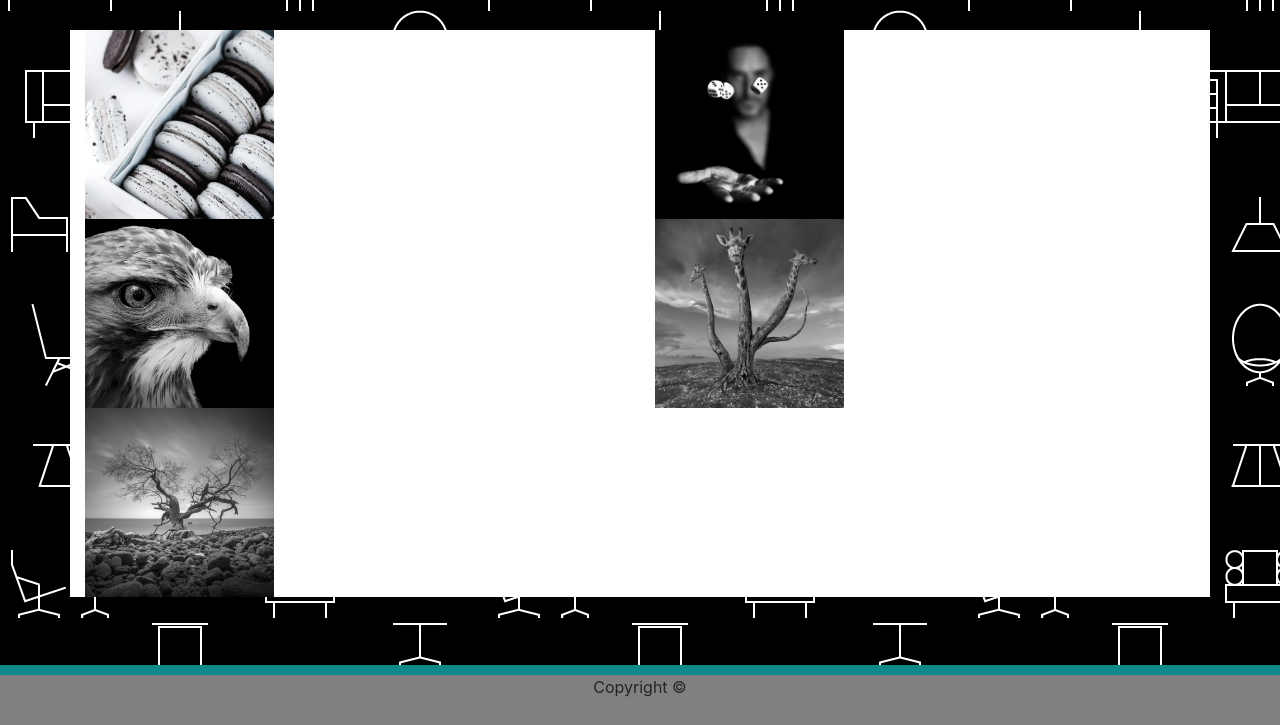
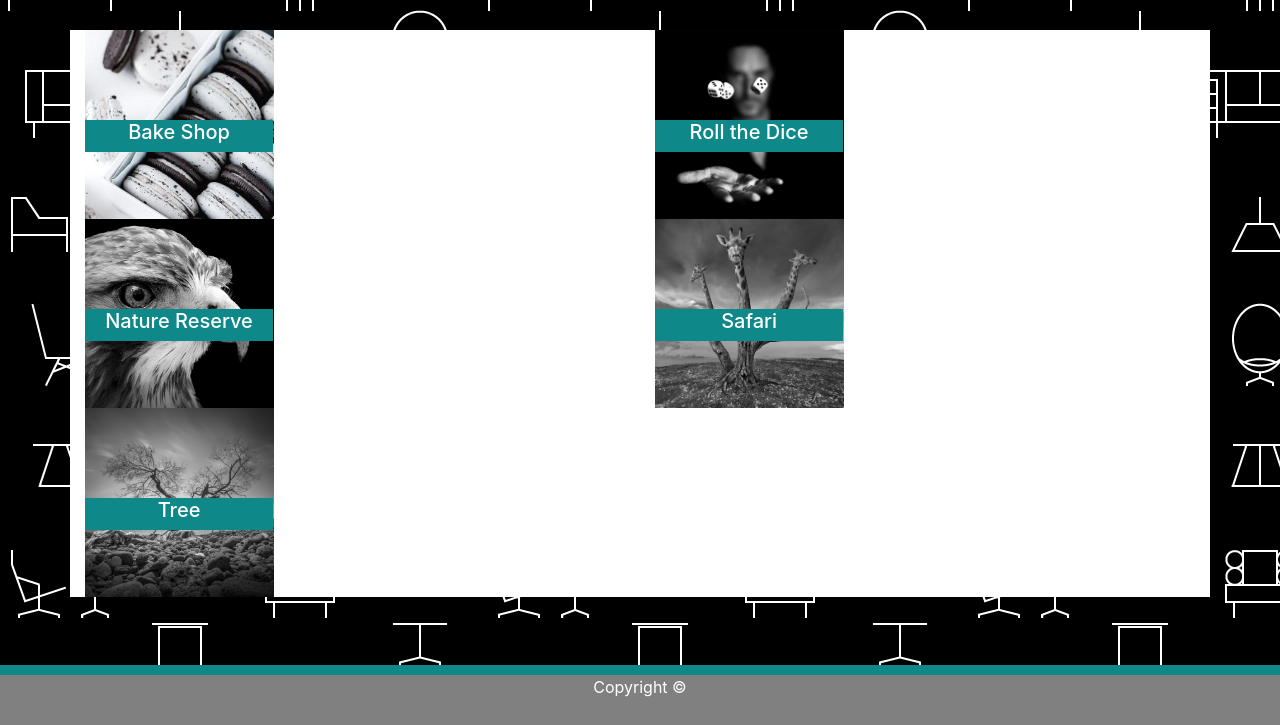
Before and after one commit to elijahlb/Bootstrap-Portfolio, a plain HTML site: page portfolio.html in a window 1280 px wide. Shown: the part 75-800 px from the top of the page. Drawn offline with nearby package versions, Linux system fonts and the light colour scheme.

Commit message:
git@github.com:elijahlb/Bootstrap-Portfolio.git

```diff
--- a/assets/css/index.css
+++ b/assets/css/index.css
@@ -45,8 +45,28 @@ ul.nav li.active a {
     background-color:white;
 }
 
+form {
+    margin:10px;
+}
+
+button {
+   color:rgb(14, 136, 136);
+}
+
+.imagewrapper {
+    position:absolute;
+    z-index:5;
+    margin-top:90px;
+    text-align:center;
+   left:15px;
+   background-color:rgb(14, 136, 136);
+   color:white;
+   width:33%;
+}
+
 footer {
     background-color:gray;
     height:60px;
     border-top:10px solid rgb(14, 136, 136);
+    color:white;
 }
--- a/portfolio.html
+++ b/portfolio.html
@@ -37,23 +37,29 @@
             <div class='row'>
 
                    <div class='col-md-6'>
+                    <div class='imagewrapper'><h5>Bake Shop</h5></div>
                     <img src='assets/images/cookies.jpg' style='width:35%'>
-                   </div>
+                    </div>
+
                    <div class='col-md-6'>
+                        <div class='imagewrapper'><h5>Roll the Dice</h5></div>
                         <img src='assets/images/dice.jpg' style='width:35%'>
                     </div>
 
             </div>
             <div class='row'>
                     <div class='col-md-6'>
+                        <div class='imagewrapper'><h5>Nature Reserve</h5></div>
                         <img src='assets/images/eagle.jpg' style='width:35%'>
                     </div>
                     <div class='col-md-6'>
+                            <div class='imagewrapper'><h5>Safari</h5></div>
                             <img src='assets/images/girrafe.jpg' style='width:35%'>
                     </div>
             </div>
             <div class='row'>
                     <div class='col-md-6'>
+                            <div class='imagewrapper'><h5>Tree</h5></div>
                         <img src='assets/images/tree.jpg' style='width:35%'>
                     </div>
             </div>
```
Also changed, not shown: contact.html (+3 -2 lines).
